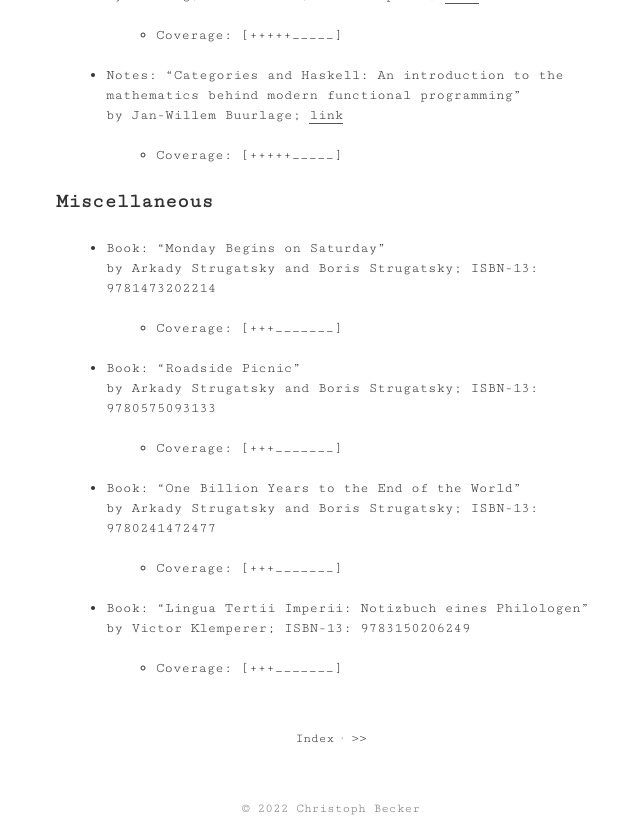
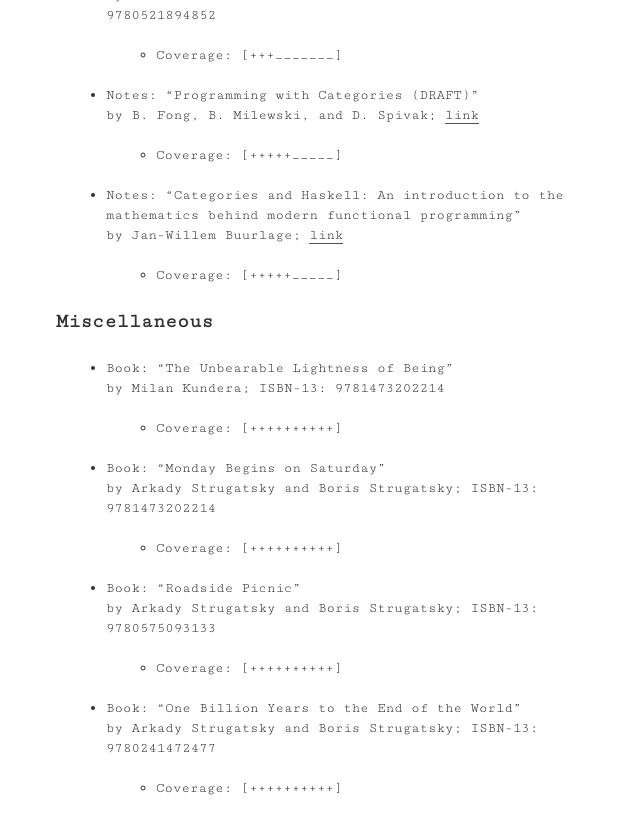
Before and after one commit to Christovis/Christovis.github.io, a Jekyll site: the page built from _blog/2022-07-28-blog-media.md, in a window 1280 px wide and 1400 px high, scrolled down 3244 px. Shown: the top 819 px of the window, without its empty margins (309-949 px from the left). Built offline with Jekyll 4.4.1, drawn with Linux system fonts in a browser that asks for light colours; some of the changed text lies outside the part shown; grey boxes are pictures that could not be loaded.

Commit message:
update blogs

```diff
--- a/_blog/2022-07-28-blog-media.md
+++ b/_blog/2022-07-28-blog-media.md
@@ -20,6 +20,10 @@
 
 * Book: "AI for the Sustainable Development Goals"<br/>
     by Henrik Skaug Sætra; ISBN-13: 9781032044064
+    * Coverage: [+++++\_\_\_\_\_]
+
+* Book: "ICT Innovations for Sustainability"<br/>
+    Edited by Bernard Aebischer and Lorenz M. Hilty; ISBN-13: 9783319092287
     * Coverage: [+++++\_\_\_\_\_]
 
 * Book: "The Digital Transformation of Labor: Automation, the Gig Economy and Welfare"<br/>
@@ -110,18 +114,22 @@
 
 ### **Miscellaneous**
 
+* Book: "The Unbearable Lightness of Being"<br/>
+    by Milan Kundera; ISBN-13: 9781473202214
+    * Coverage: [++++++++++]
+
 * Book: "Monday Begins on Saturday"<br/>
     by Arkady Strugatsky and Boris Strugatsky; ISBN-13: 9781473202214
-    * Coverage: [+++\_\_\_\_\_\_\_]
+    * Coverage: [++++++++++]
 
 * Book: "Roadside Picnic"<br/>
     by Arkady Strugatsky and Boris Strugatsky; ISBN-13: 9780575093133
-    * Coverage: [+++\_\_\_\_\_\_\_]
+    * Coverage: [++++++++++]
 
 * Book: "One Billion Years to the End of the World"<br/>
     by Arkady Strugatsky and Boris Strugatsky; ISBN-13: 9780241472477
-    * Coverage: [+++\_\_\_\_\_\_\_]
+    * Coverage: [++++++++++]
 
 * Book: "Lingua Tertii Imperii: Notizbuch eines Philologen"<br/>
     by Victor Klemperer; ISBN-13: 9783150206249
-    * Coverage: [+++\_\_\_\_\_\_\_]
+    * Coverage: [++++++++++]
```
